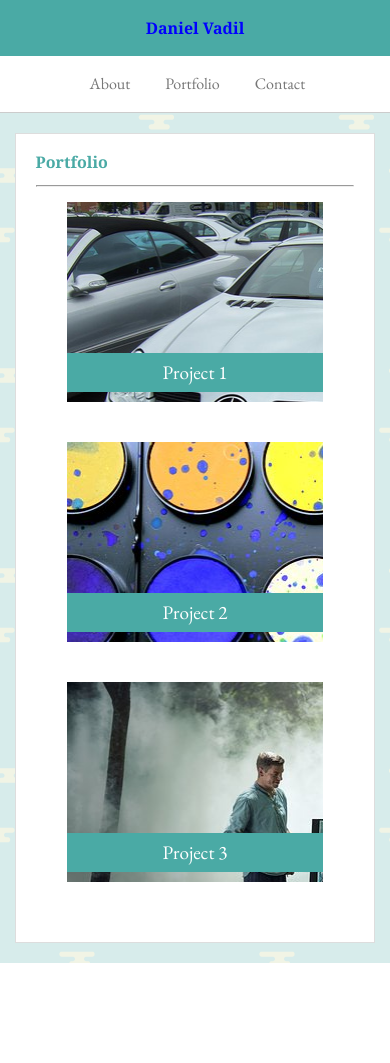
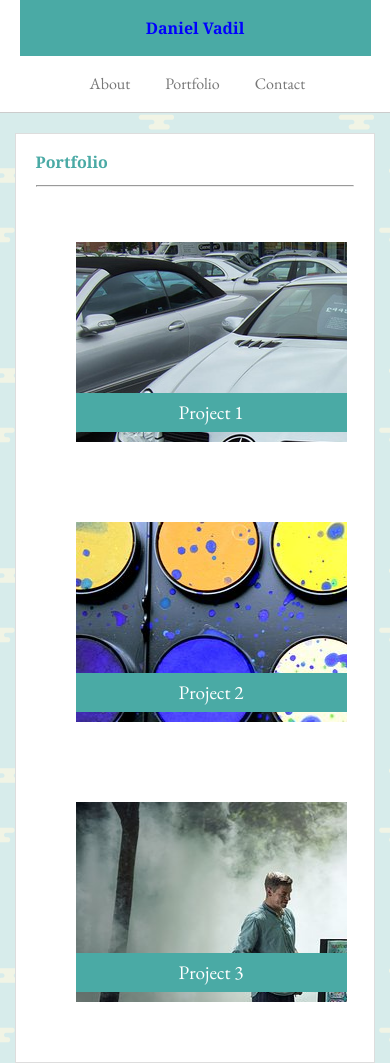
Before and after one commit to dvadz/Responsive-Portfolio, a plain HTML site: page portfolio.html in a window 390 px wide. Shown: the top 1063 px of the page. Before the commit the page ends 963 px from the top, so only its background shows below. Drawn offline with nearby package versions, Linux system fonts and the light colour scheme.

Commit message:
a lot trial and errors here that i forgot to periodically commit

```diff
--- a/assets/css/style.css
+++ b/assets/css/style.css
@@ -1,5 +1,3 @@
-
-
 body {
   /* sizing */
   margin: auto;
@@ -7,7 +5,7 @@ body {
   /* styling */
   background: url("../images/cloudy-day.png");
 
-    font-family: 'EB Garamond', serif;
+  font-family: "EB Garamond", serif;
 
   color: #777777;
 }
@@ -41,7 +39,7 @@ body {
   font-weight: bold;
   color: white;
   background-color: #4aaaa5;
-    font-family: 'Georgia', Times, Times New Roman, serif;
+  font-family: "Georgia", Times, Times New Roman, serif;
   /* position */
 }
 
@@ -76,10 +74,9 @@ nav a {
   margin: 20px;
 }
 
-
 .page_title {
   color: #4aaaa5;
-    font-family: 'Georgia', Times, Times New Roman, serif;
+  font-family: "Georgia", Times, Times New Roman, serif;
   font-weight: bold;
 }
 
@@ -108,7 +105,7 @@ hr {
 /* main content */
 .about_me {
   /* styling */
-    line-height: 2.0rem;
+  line-height: 2rem;
 }
 
 /* ***************  PORTFOLIO PAGE  *******************  */
@@ -152,21 +149,20 @@ hr {
   background-color: #4aaaa5;
 }
 
-
 /* ***************  CONTACT PAGE  *******************  */
 
-.container_form{
+.container_form {
   display: flex;
   flex-direction: column;
 }
 
 .form_labels {
-    padding: 5px  0;
+  padding: 5px 0;
 }
 
 .form_text_inputs {
   padding: 5px;
-    font-size: .8em;
+  font-size: 0.8em;
 }
 
 .submit {
@@ -181,9 +177,6 @@ hr {
   background-color: #4aaaa5;
 }
 
-
-
-
 /*  MEDIA QUERIES  */
 
 @media screen and (max-width: 992px) {
@@ -191,39 +184,41 @@ hr {
     color: red;
   }
 
+  .container {
+    width: 90%;
+  }
+
   /* common */
   .container_main {
-        width: 80%;
+    width: 90%;
   }
 
   /* about */
 
+  /* portfolio */
+  .container_portfolio {
+    flex-wrap: wrap;
+  }
 
-    /* portfolio */
-
-
+  .pimg {
+    width: 35%;
+    margin: 40px;
+  }
   /* contact */
 }
-
-
 
 @media screen and (max-width: 768px) {
   .logo_name {
     color: yellow;
   }
 
-
   /* common */
-
 
   /* about */
 
-
   /* portfolio */
 
-
   /* contact */
-
 }
 
 @media screen and (max-width: 640px) {
@@ -258,12 +253,11 @@ hr {
   /* portfolio */
   .container_portfolio {
     flex-direction: column;
-        align-items: center;
   }
 
   .pimg {
-        width: 80%;
-        margin-bottom: 40px;
+    width: 85%;
+    /* margin-bottom: 40px; */
   }
 
   /* contact */
```
Lines whose indentation alone changed are shown as unchanged.
